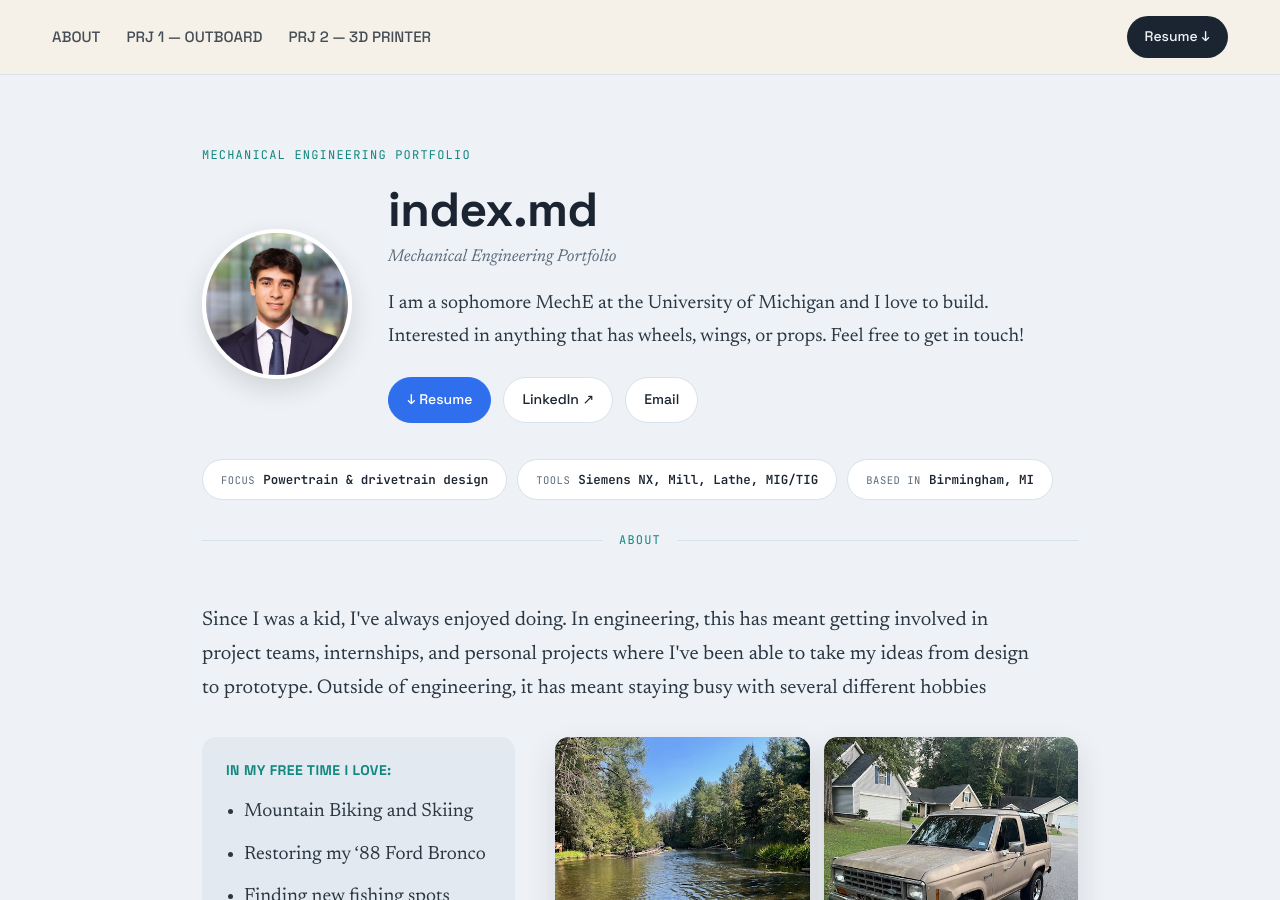
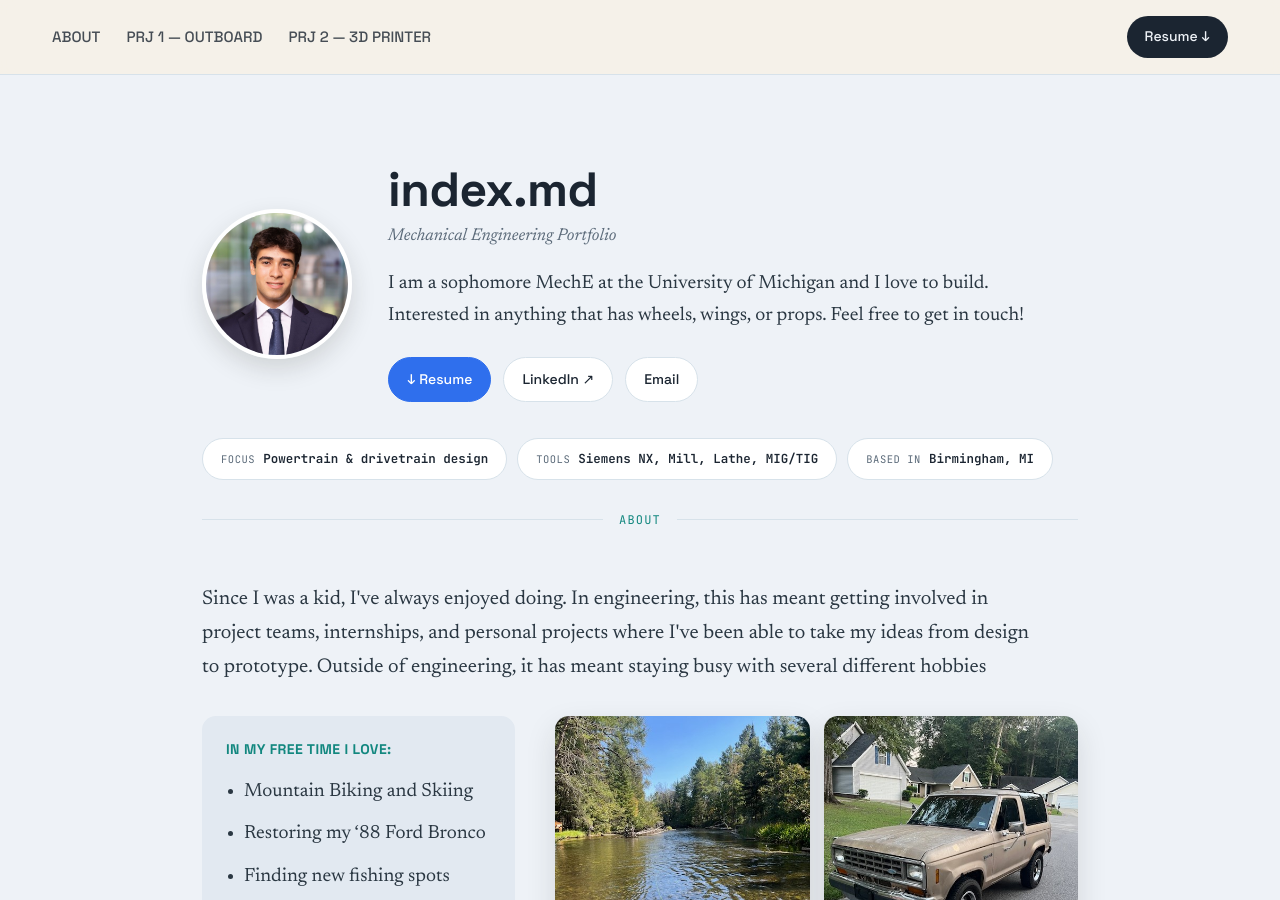
Before and after one commit to zacharysalloum/zacharysalloum.github.io, a Jekyll site: the page built from index.md, in a window 1280 px wide and 900 px high. Built offline with Jekyll 4.4.1, drawn with Linux system fonts in a browser that asks for light colours.

Commit message:
Update _config.yml

```diff
--- a/_config.yml
+++ b/_config.yml
@@ -1,8 +1,5 @@
 title: Zachary Salloum — Portfolio
 description: Mechanical engineering portfolio
-
-eyebrow: MECHANICAL ENGINEERING PORTFOLIO
-nav_mark: Z. SALLOUM
 
 # ---- fill these in ----
 resume_url: /assets/Zachary_Salloum.pdf
```
